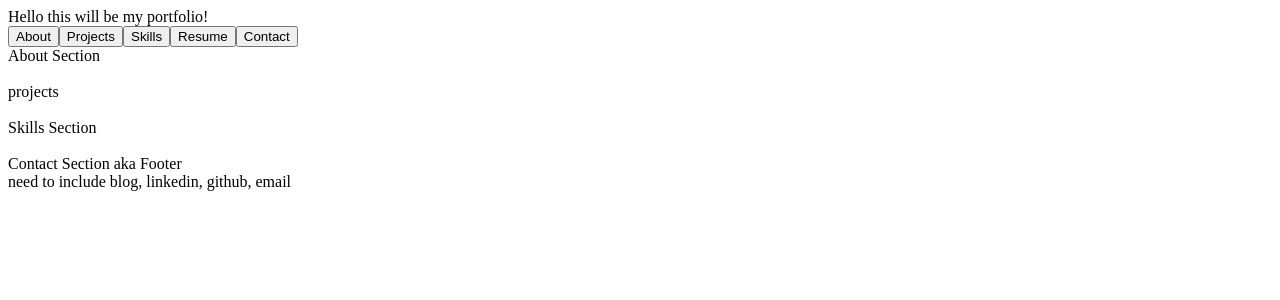
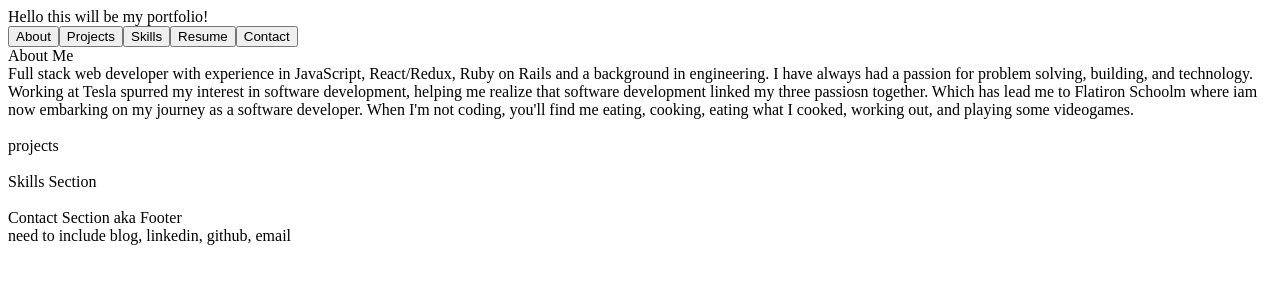
Before and after one commit to Jacolam/Portfolio, a React (Create React App) app: page / in a window 1280 px wide. Shown: the top 300 px of the page. Built offline with nearby package versions, Linux system fonts and the light colour scheme.

Commit message:
added about me, still need revisions

```diff
--- a/src/Components/About.js
+++ b/src/Components/About.js
@@ -4,7 +4,11 @@ class About extends React.Component{
   render(){
     return(
       <div className='About'>
-        About Section
+        About Me<br/>
+      Full stack web developer with experience in JavaScript, React/Redux, Ruby on Rails and a background in engineering. I have always had a passion for problem solving, building, and technology. Working at Tesla spurred my interest in software development, helping me realize that software development linked my three passiosn together. Which has lead me to Flatiron Schoolm where iam now embarking on my journey as a software developer.
+
+      When I'm not coding, you'll find me eating, cooking, eating what I cooked, working out, and playing some videogames.
+
       </div>
     )
   }
```
